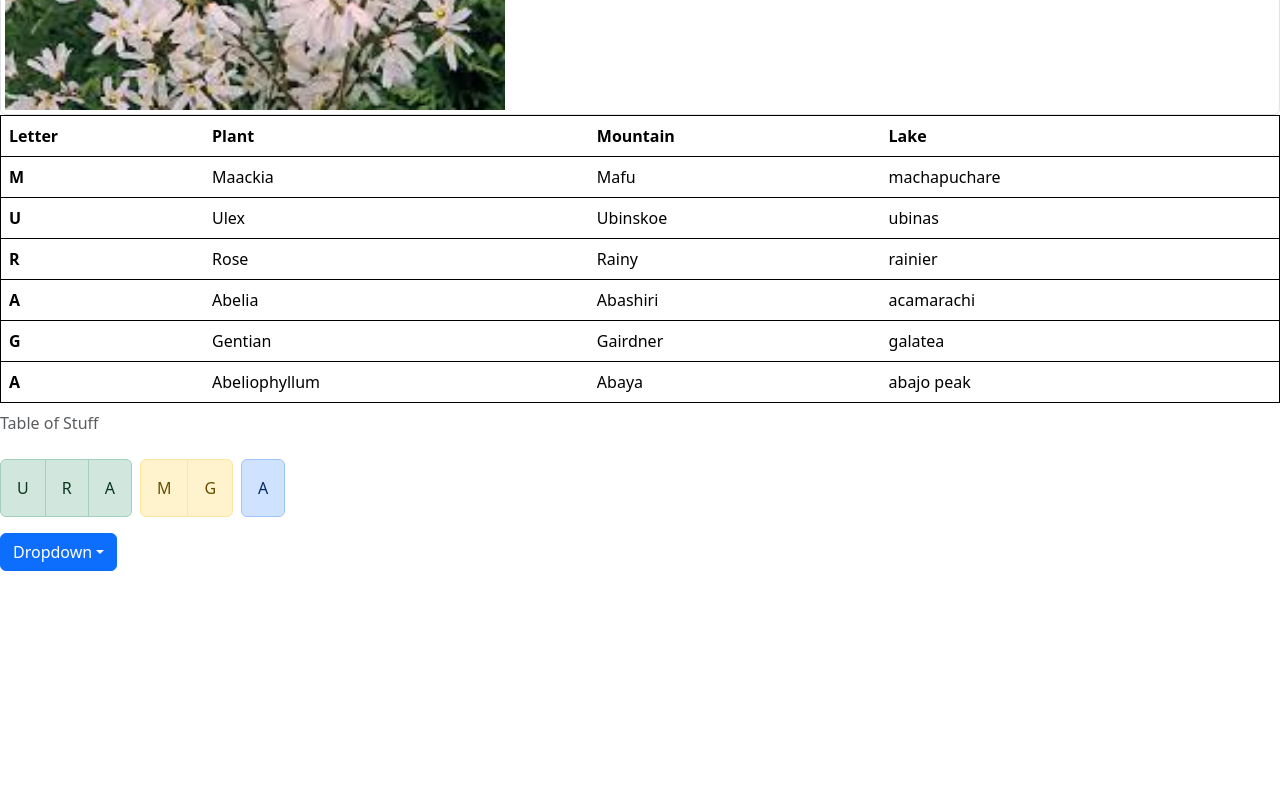
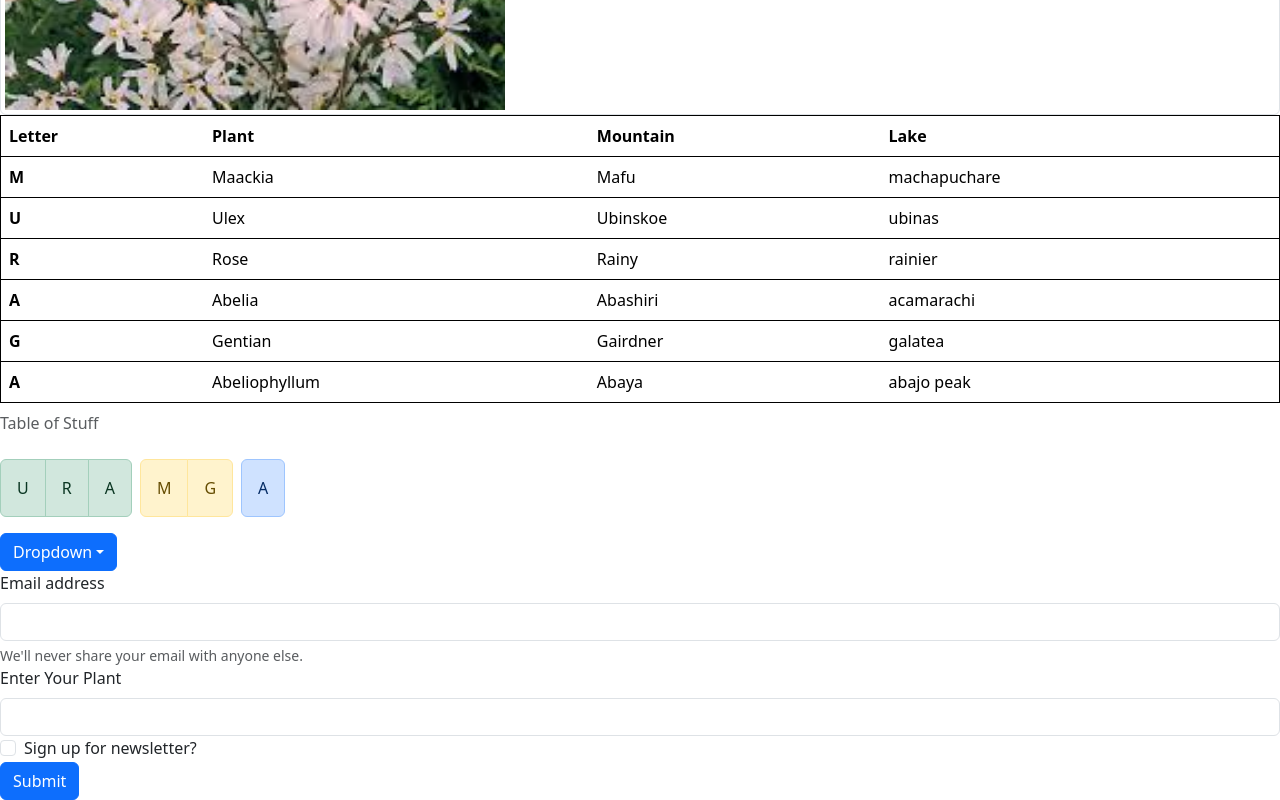
Before and after one commit to 44-563-Web-Apps-S23/44563-webapps-s23-assignment5-GabrielMura, a plain HTML site: page index.html in a window 1280 px wide. Shown: the part 1095-1895 px from the top of the page. Before the commit the page ends 1666 px from the top, so only its background shows below. Drawn offline with nearby package versions, Linux system fonts and the light colour scheme.

Commit message:
Added form
Renamed to index.html for github pages

```diff
--- a/plants.html
+++ b/index.html
@@ -130,5 +130,22 @@
     </div>
   </div>
 
+  <form>
+    <div class="form-group">
+      <label for="exampleInputEmail" class="form-label">Email address</label>
+      <input type="email" class="form-control" id="exampleInputEmail" aria-describedby="emailHelp">
+      <div id="emailHelp" class="form-text">We'll never share your email with anyone else.</div>
+    </div>
+    <div class="form-group">
+      <label for="exampleInputText" class="form-label">Enter Your Plant</label>
+      <input type="text" class="form-control" id="exampleInputText">
+    </div>
+    <div class="form-check">
+      <input type="checkbox" class="form-check-input" id="exampleCheck">
+      <label class="form-check-label" for="exampleCheck">Sign up for newsletter?</label>
+    </div>
+    <button type="submit" class="btn btn-primary">Submit</button>
+  </form>
+
 </body>
 </html>
```
